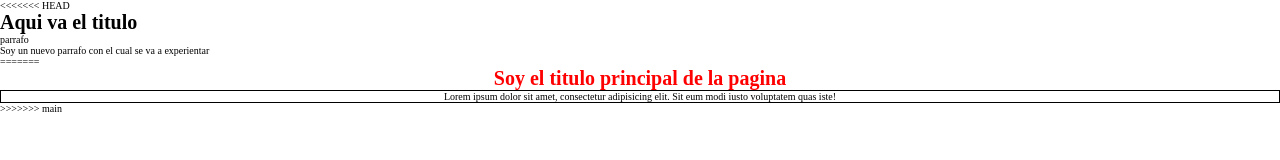
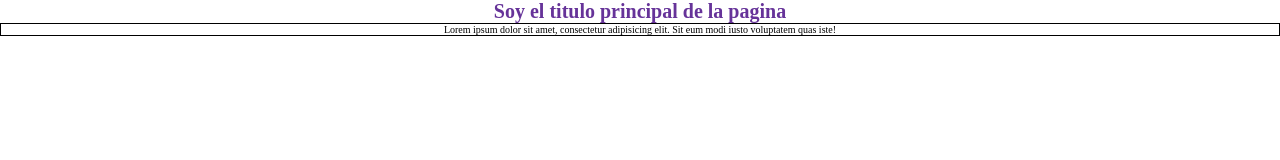
Before and after one commit to SaitoM17/proyecto1, a plain HTML site: page index.html in a window 1280 px wide. Drawn offline with Linux system fonts and the light colour scheme.

Commit message:
arreglos a la pagina

```diff
--- a/estilos.css
+++ b/estilos.css
@@ -12,10 +12,6 @@ header{
     width: 100%;
     color: rebeccapurple;
     text-align: center;
-<<<<<<< HEAD
-    font-family: 'Courier New', Courier, monospace, Helvetica, sans-serif;
-    color: red;
-=======
     display: flex;
     justify-content: center;
     align-items: center;
@@ -29,5 +25,4 @@ header{
     text-align: center;
     justify-content: center;
     align-items: center;
->>>>>>> main
 }
--- a/index.html
+++ b/index.html
@@ -5,16 +5,6 @@
     <meta http-equiv="X-UA-Compatible" content="IE=edge" />
     <meta name="viewport" content="width=device-width, initial-scale=1.0" />
     <title>Post</title>
-<<<<<<< HEAD
-    <link rel="stylesheet" href="./estilos.css">
-</head>
-<body>
-    <h1>Aqui va el titulo</h1>
-    <p>parrafo</p>
-    <p>Soy un nuevo parrafo con el cual se va a experientar</p>
-</body>
-</html>
-=======
     <link rel="stylesheet" href="./estilos.css" />
   </head>
   <body>
@@ -29,4 +19,3 @@
     </main>
   </body>
 </html>
->>>>>>> main
```
